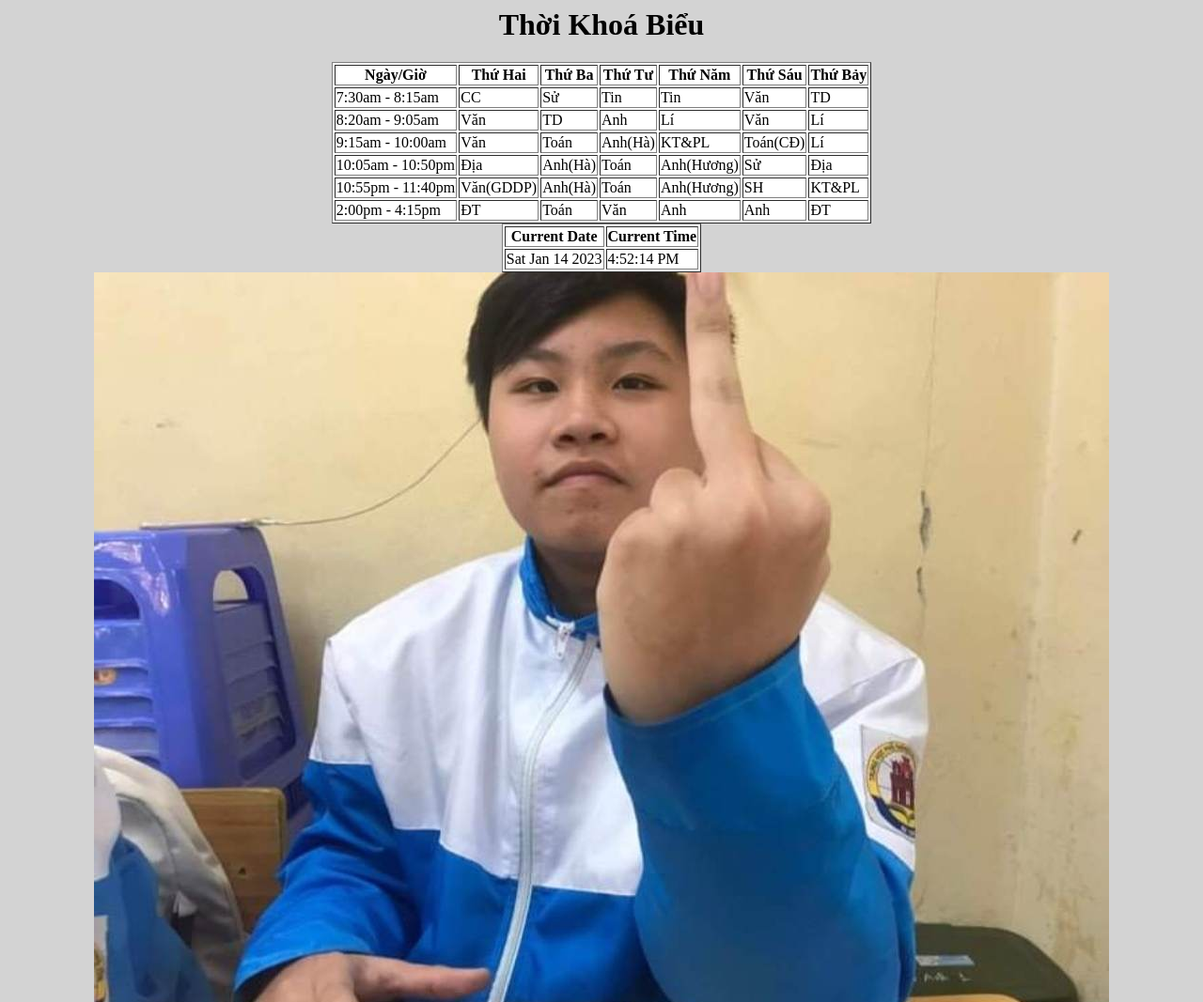
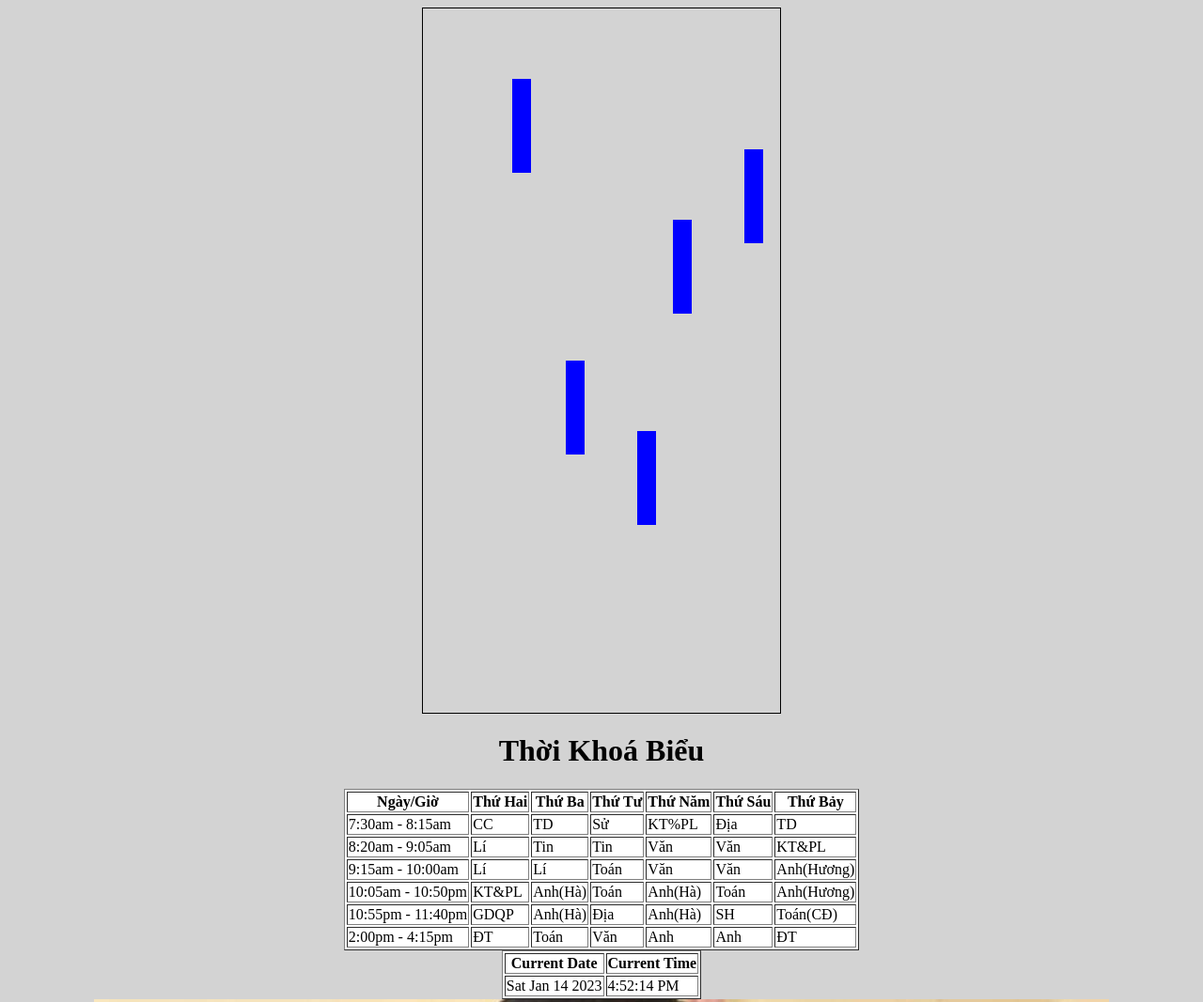
Before and after one commit to Duong12907/duong12907.github.io, a plain HTML site: page index.html in a window 1280 px wide. Shown: the top 1067 px of the page at 94% size. Drawn offline with Linux system fonts and the light colour scheme.

Commit message:
Update index.html

```diff
--- a/index.html
+++ b/index.html
@@ -2,6 +2,54 @@
 <head>
   <title>Thời Khoá Biểu</title>
   <style>
+    #game-container {
+  position: relative;
+  width: 100%;
+  height: 100%;
+}
+
+.bar {
+  position: absolute;
+  width: 20px;
+  height: 100px;
+  background-color: blue;
+  transition: all 0.2s ease-in-out;
+}
+
+/* Position the bars randomly on the screen */
+#bar1 {
+  top: 10%;
+  left: 25%;
+}
+
+#bar2 {
+  top: 50%;
+  left: 40%;
+}
+
+#bar3 {
+  top: 30%;
+  left: 70%;
+}
+
+#bar4 {
+  top: 60%;
+  left: 60%;
+}
+
+#bar5 {
+  top: 20%;
+  left: 90%;
+}
+
+/* Style the bars when they are grouped together */
+.grouped {
+  width: 100px;
+  height: 100px;
+  background-color: purple;
+  border-radius: 50%;
+}
+
     body {
       background-color: lightgray;
       text-align: center;
@@ -13,6 +61,14 @@
   </style>
 </head>
 <body>
+  <div id="game-container">
+  <div class="bar" id="bar1"></div>
+  <div class="bar" id="bar2"></div>
+  <div class="bar" id="bar3"></div>
+  <div class="bar" id="bar4"></div>
+  <div class="bar" id="bar5"></div>
+</div>
+
   <h1>Thời Khoá Biểu</h1>
   <table border="1">
     <tr>
@@ -27,47 +83,47 @@
     <tr>
       <td>7:30am - 8:15am</td>
       <td>CC</td>
+      <td>TD</td>
       <td>Sử</td>
-      <td>Tin</td>
-      <td>Tin</td>
-      <td>Văn</td>
+      <td>KT%PL</td>
+      <td>Địa</td>
       <td>TD</td>
     </tr>
     <tr>
       <td>8:20am - 9:05am</td>
+      <td>Lí</td>
+      <td>Tin</td>
+      <td>Tin</td>
       <td>Văn</td>
-      <td>TD</td>
-      <td>Anh</td>
-      <td>Lí</td>
       <td>Văn</td>
-      <td>Lí</td>
+      <td>KT&PL</td>
     </tr>
     <tr>
       <td>9:15am - 10:00am</td>
+      <td>Lí</td>
+      <td>Lí</td>
+      <td>Toán</td>
       <td>Văn</td>
-      <td>Toán</td>
-      <td>Anh(Hà)</td>
-      <td>KT&PL</td>
-      <td>Toán(CĐ)</td>
-      <td>Lí</td>
+      <td>Văn</td>
+      <td>Anh(Hương)</td>
     </tr>
     <tr>
       <td>10:05am - 10:50pm</td>
-      <td>Địa</td>
+      <td>KT&PL</td>
+      <td>Anh(Hà)</td>
+      <td>Toán</td>
       <td>Anh(Hà)</td>
       <td>Toán</td>
       <td>Anh(Hương)</td>
-      <td>Sử</td>
-      <td>Địa</td>
     </tr>
     <tr>
       <td>10:55pm - 11:40pm</td>
-      <td>Văn(GDDP)</td>
+      <td>GDQP</td>
       <td>Anh(Hà)</td>
-      <td>Toán</td>
-      <td>Anh(Hương)</td>
+      <td>Địa</td>
+      <td>Anh(Hà)</td>
       <td>SH</td>
-      <td>KT&PL</td>
+      <td>Toán(CĐ)</td>
     </tr>
     <tr>
       <td>2:00pm - 4:15pm</td>
@@ -97,6 +153,42 @@
     document.getElementById('time').innerHTML = currentDate.toLocaleTimeString();
   }
   setInterval(updateDateTime, 1000);
+  var bars = document.querySelectorAll('.bar');
+
+// Add event listener for mouseover on each bar
+bars.forEach(function(bar) {
+  bar.addEventListener('mouseover', groupBars);
+});
+
+function groupBars() {
+  // Add the 'grouped' class to all bars
+  bars.forEach(function(bar) {
+    bar.classList.add('grouped');
+  });
+
+  // Position the grouped bars to form a polygon
+  var bar1 = document.getElementById('bar1');
+  var bar2 = document.getElementById('bar2');
+  var bar3 = document.getElementById('bar3');
+  var bar4 = document.getElementById('bar4');
+  var bar5 = document.getElementById('bar5');
+
+  bar1.style.top = '50%';
+  bar1.style.left = '30%';
+
+  bar2.style.top = '30%';
+  bar2.style.left = '50%';
+
+  bar3.style.top = '70%';
+  bar3.style.left = '50%';
+
+  bar4.style.top = '50%';
+  bar4.style.left = '70%';
+
+  bar5.style.top = '50%';
+  bar5.style.left = '50%';
+}
+
 </script>
 <img src="image.jpg" alt="TriNamCo">
 <style>
```
